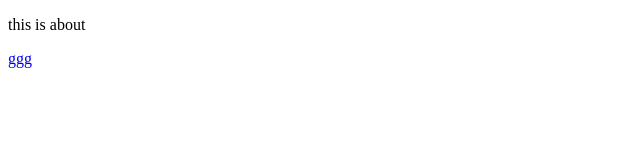
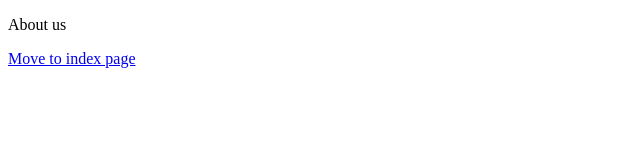
Before and after one commit to Poovizhi-P-36/mern-stack, a plain HTML site: page about.html in a window 1280 px wide. Shown: the whole page, without its empty margins (0-640 px from the left). Drawn offline with Linux system fonts and the light colour scheme.

Commit message:
about.html

```diff
--- a/about.html
+++ b/about.html
@@ -6,7 +6,7 @@
     <title>Document</title>
 </head>
 <body>
-    <p>this is about</p>
-    <a href="index.html">ggg</a>
+    <p>About us</p>
+    <a href="index.html">Move to index page</a>
 </body>
 </html>
```
